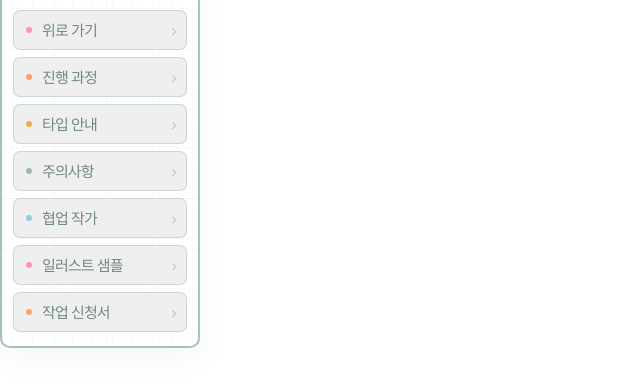
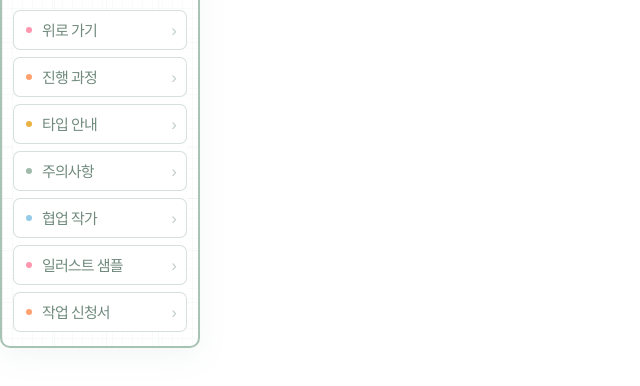
Before and after one commit to nuyhv/artmug-custom-menu, a plain HTML site: page index.html in a window 1280 px wide. Shown: the part 64-450 px from the top of the page, without its empty margins (0-640 px from the left). Drawn offline with Linux system fonts and the light colour scheme; a web font is replaced by a local one.

Commit message:
Set white menu background

```diff
--- a/style.css
+++ b/style.css
@@ -153,6 +153,8 @@ body {
 .menu-list {
   width: 100%;
 
+  background: var(--white);
+
   display: flex;
   flex-direction: column;
 
@@ -180,6 +182,8 @@ body {
 
   appearance: none;
   -webkit-appearance: none;
+
+  background-color: var(--white);
 
   color: var(--mint-text);
 
```
Also changed, not shown: 1 other file.
